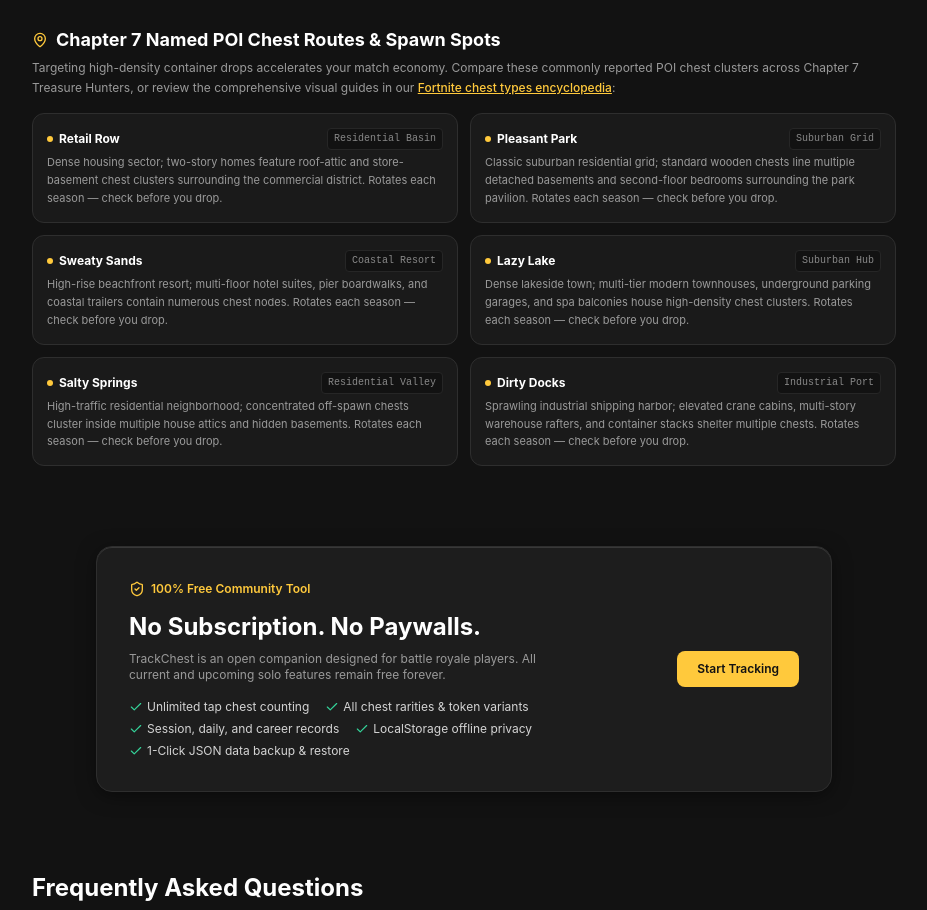
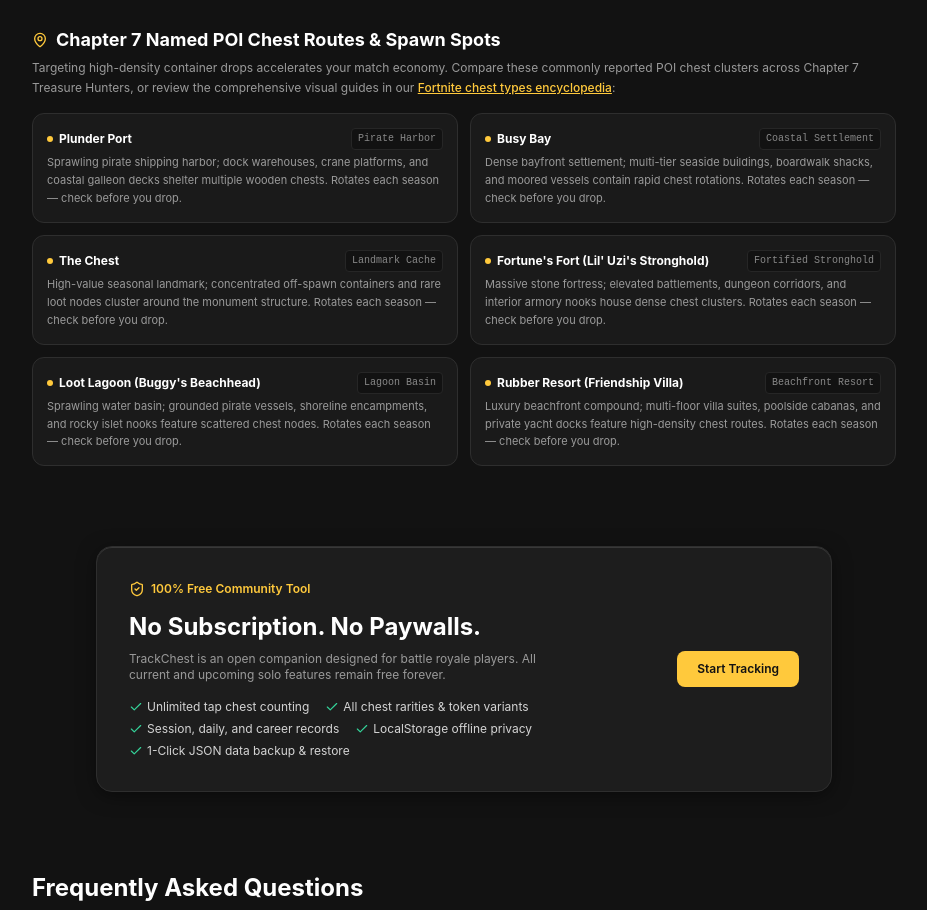
Before and after one commit to yangrenshi/trackchest, a Next.js app: page / in a window 1280 px wide. Shown: the part 2660-3570 px from the top of the page, without its empty margins (176-1103 px from the left). Built offline with nearby package versions, Linux system fonts and the light colour scheme; no server answers.

Commit message:
fix(poi): replace legacy Chapter 1/2 locations with Chapter 7 Treasure Hunters POIs (v1.6.9)

```diff
--- a/src/app/pirate-token-odds/page.tsx
+++ b/src/app/pirate-token-odds/page.tsx
@@ -360,7 +360,7 @@ export default function PirateTokenOddsPage() {
           <div className="p-4 rounded-xl bg-[#1d1d1d] border border-[#2e2e2e] space-y-1">
             <h3 className="font-bold text-white">What is the fastest looting route to maximize Pirate Token odds?</h3>
             <p className="text-[#9a9a9a] leading-relaxed text-[11px]">
-              Land at high-density suburban POIs (like Retail Row or Pleasant Park) where dense building clusters put many wooden chests within a short rotation. Use our companion counter to record your tally as you loot before rotating along coastline nodes.
+              Land at high-density coastal POIs (like Plunder Port or Busy Bay) where dense building clusters put many wooden chests within a short rotation. Use our companion counter to record your tally as you loot before rotating along coastline nodes.
             </p>
           </div>
         </div>
--- a/src/components/ComparisonTable.tsx
+++ b/src/components/ComparisonTable.tsx
@@ -6,34 +6,34 @@ import { SEASON_CONFIG } from "@/config/season";
 export function ComparisonTable() {
   const namedLocations = [
     {
-      name: "Retail Row",
-      tier: "Residential Basin",
-      description: "Dense housing sector; two-story homes feature roof-attic and store-basement chest clusters surrounding the commercial district. Rotates each season — check before you drop.",
+      name: "Plunder Port",
+      tier: "Pirate Harbor",
+      description: "Sprawling pirate shipping harbor; dock warehouses, crane platforms, and coastal galleon decks shelter multiple wooden chests. Rotates each season — check before you drop.",
     },
     {
-      name: "Pleasant Park",
-      tier: "Suburban Grid",
-      description: "Classic suburban residential grid; standard wooden chests line multiple detached basements and second-floor bedrooms surrounding the park pavilion. Rotates each season — check before you drop.",
+      name: "Busy Bay",
+      tier: "Coastal Settlement",
+      description: "Dense bayfront settlement; multi-tier seaside buildings, boardwalk shacks, and moored vessels contain rapid chest rotations. Rotates each season — check before you drop.",
     },
     {
-      name: "Sweaty Sands",
-      tier: "Coastal Resort",
-      description: "High-rise beachfront resort; multi-floor hotel suites, pier boardwalks, and coastal trailers contain numerous chest nodes. Rotates each season — check before you drop.",
+      name: "The Chest",
+      tier: "Landmark Cache",
+      description: "High-value seasonal landmark; concentrated off-spawn containers and rare loot nodes cluster around the monument structure. Rotates each season — check before you drop.",
     },
     {
-      name: "Lazy Lake",
-      tier: "Suburban Hub",
-      description: "Dense lakeside town; multi-tier modern townhouses, underground parking garages, and spa balconies house high-density chest clusters. Rotates each season — check before you drop.",
+      name: "Fortune's Fort (Lil' Uzi's Stronghold)",
+      tier: "Fortified Stronghold",
+      description: "Massive stone fortress; elevated battlements, dungeon corridors, and interior armory nooks house dense chest clusters. Rotates each season — check before you drop.",
     },
     {
-      name: "Salty Springs",
-      tier: "Residential Valley",
-      description: "High-traffic residential neighborhood; concentrated off-spawn chests cluster inside multiple house attics and hidden basements. Rotates each season — check before you drop.",
+      name: "Loot Lagoon (Buggy's Beachhead)",
+      tier: "Lagoon Basin",
+      description: "Sprawling water basin; grounded pirate vessels, shoreline encampments, and rocky islet nooks feature scattered chest nodes. Rotates each season — check before you drop.",
     },
     {
-      name: "Dirty Docks",
-      tier: "Industrial Port",
-      description: "Sprawling industrial shipping harbor; elevated crane cabins, multi-story warehouse rafters, and container stacks shelter multiple chests. Rotates each season — check before you drop.",
+      name: "Rubber Resort (Friendship Villa)",
+      tier: "Beachfront Resort",
+      description: "Luxury beachfront compound; multi-floor villa suites, poolside cabanas, and private yacht docks feature high-density chest routes. Rotates each season — check before you drop.",
     },
   ];
 
```
Also changed, not shown: 1 other file (tests, documents, lock files or other folders).
